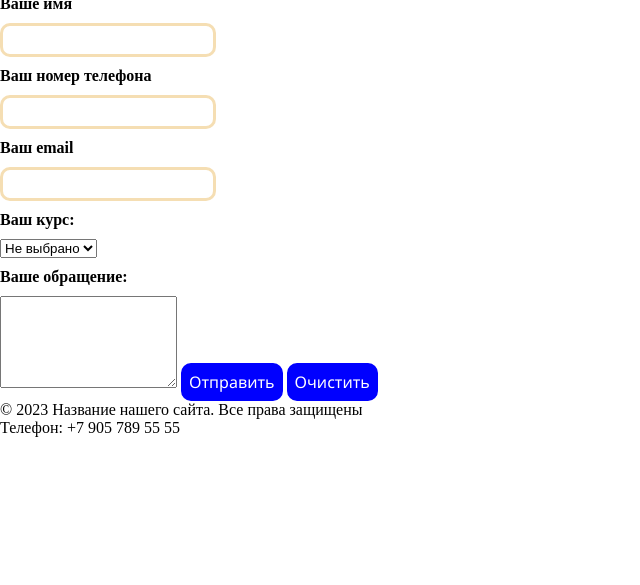
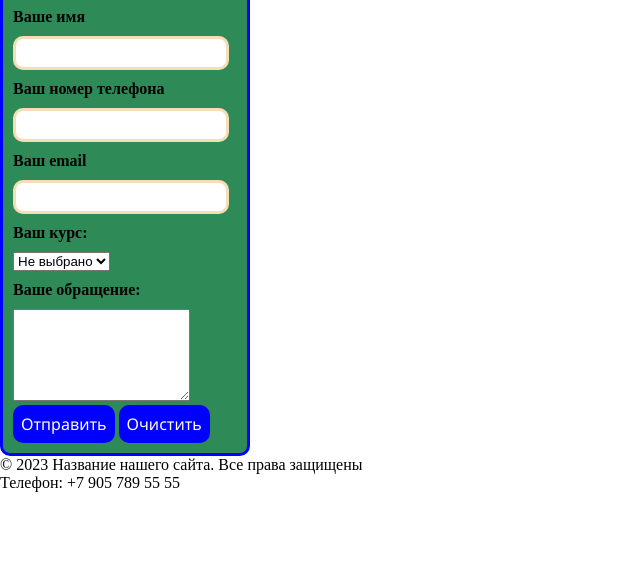
Before and after one commit to me1lkom/my-awesome-project, a plain HTML site: page src/contacts.html in a window 1280 px wide. Shown: the part 215-800 px from the top of the page, without its empty margins (0-640 px from the left). Drawn offline with Linux system fonts and the light colour scheme.

Commit message:
Кастомизация формы, обязательные значения

```diff
--- a/src/contacts.html
+++ b/src/contacts.html
@@ -33,15 +33,15 @@
         </section>
 
         <h1>Форма связи</h1>
-        <form>
+        <form id="contactForm">
             <label for="username">Ваше имя</label>
-            <input type="text" id="name" name="user_name">
+            <input type="text" id="name" name="user_name" required>
 
             <label for="phone">Ваш номер телефона</label>
-            <input type="text" id="phone" name="phone">
+            <input type="tel" id="phone" name="phone" required>
 
             <label for="email">Ваш email</label>
-            <input type="email" id="email" name="email">
+            <input type="email" id="email" name="email" required>
 
             <label for="course">Ваш курс:</label>
             <select id="course" name="course">
@@ -54,7 +54,7 @@
             </select>
 
             <label for="massage">Ваше обращение:</label>
-            <textarea id="massage" name="massage" rows="6"></textarea>
+            <textarea id="massage" name="massage" rows="6" required></textarea>
 
             <button type="submit" id="submit">Отправить</button>
             <button type="reset" id="reset">Очистить</button>
--- a/static/style.css
+++ b/static/style.css
@@ -26,7 +26,7 @@ input {
 }
 
 input:focus {
-    background-color: green;
+    background-color: seagreen;
 }
 
 button {
@@ -42,3 +42,11 @@ button:hover {
     background-color: darkblue;
     color: crimson;
 }
+
+#contactForm {
+    border: 3px solid blue;
+    border-radius: 10px;
+    background-color: seagreen;
+    padding: 10px;
+    max-width: 250px;
+}
```
